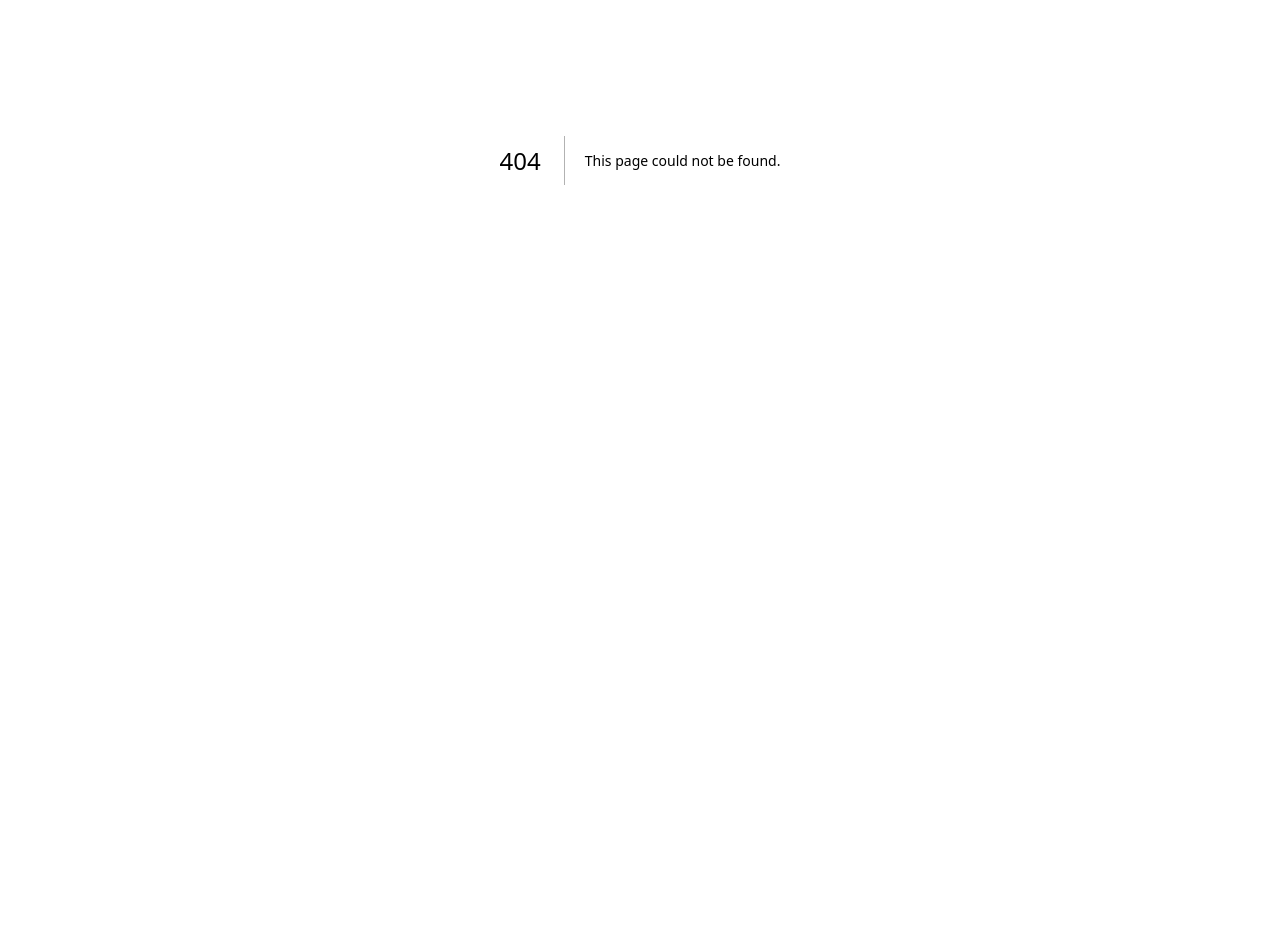
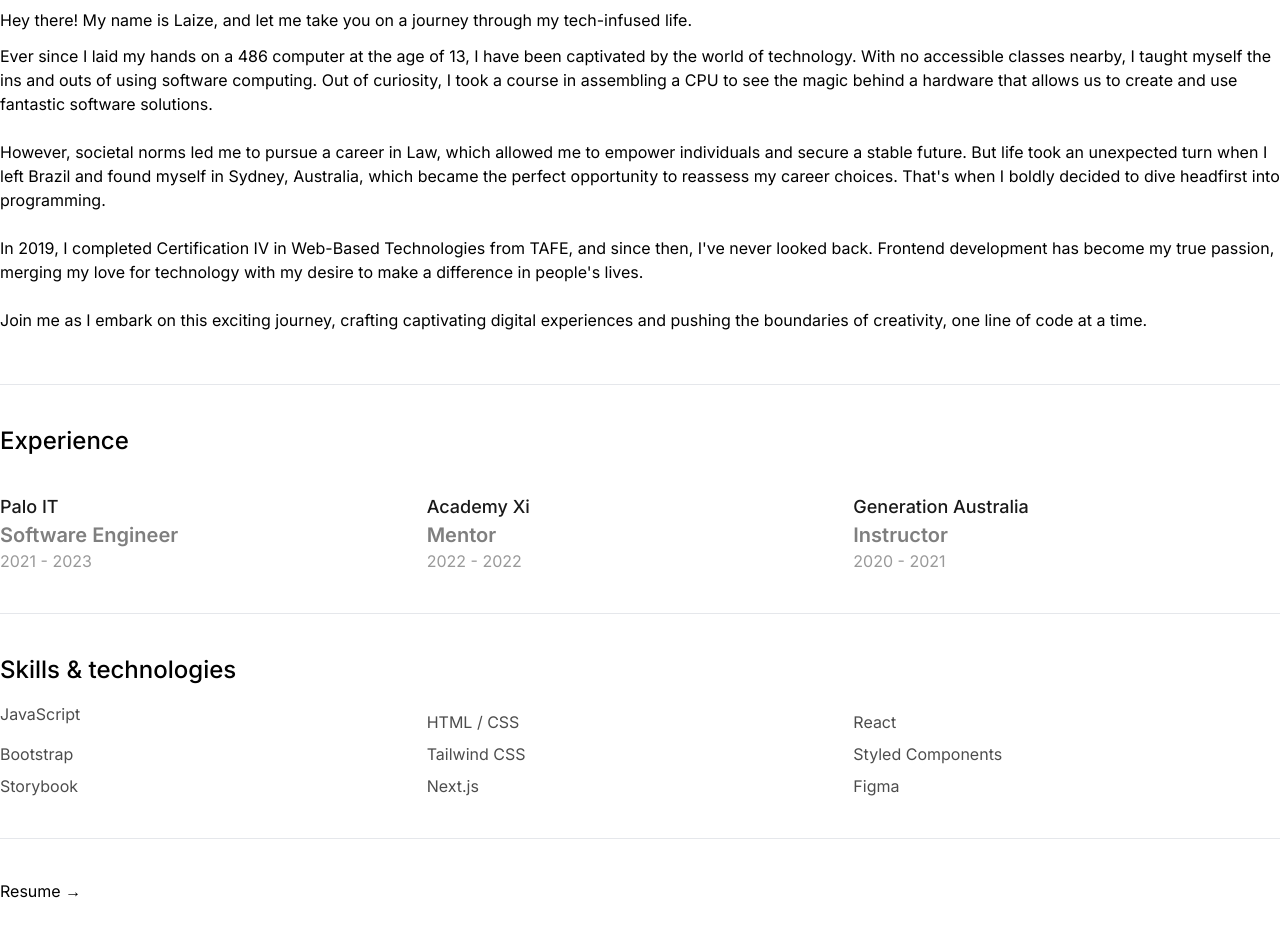
Before and after one commit to laizeferraz/Portfolio2023, a Next.js app: page /profile in a window 1280 px wide. Before the commit this address had no page. Shown: the part 240-1176 px from the top of the page. Before the commit the page ends 800 px from the top, so only its background shows below. Built offline with nearby package versions, Linux system fonts and the light colour scheme.

Commit message:
add profile content and layout

```diff
--- /dev/null
+++ b/src/app/profile/page.tsx
@@ -0,0 +1,135 @@
+const experience: {
+  company: string
+  role: string
+  date: string
+}[] = [
+  {
+    company: 'Palo IT',
+    role: 'Software Engineer',
+    date: '2021 - 2023',
+  },
+  {
+    company: 'Academy Xi',
+    role: 'Mentor',
+    date: '2022 - 2022',
+  },
+  {
+    company: 'Generation Australia',
+    role: 'Instructor',
+    date: '2020 - 2021',
+  },
+]
+
+const skills: string[] = [
+  'JavaScript',
+  'HTML / CSS',
+  'React',
+  'Bootstrap',
+  'Tailwind CSS',
+  'Styled Components',
+  'Storybook',
+  'Next.js',
+  'Figma',
+]
+
+export default function Profile() {
+  return (
+    <main>
+      <section className="py-20">
+        <h1 className="text-4xl font-medium tracking-tighter text-black">
+          Profile
+        </h1>
+      </section>
+
+      <section className="border-b border-gray-200 pb-10">
+        <div>
+          <h2 className="mb-4 text-2xl font-medium text-black">
+            How I got here
+          </h2>
+          <article>
+            Hey there! My name is Laize, and let me take you on a journey
+            through my tech-infused life.
+            <p className="py-3">
+              Ever since I laid my hands on a 486 computer at the age of 13, I
+              have been captivated by the world of technology. With no
+              accessible classes nearby, I taught myself the ins and outs of
+              using software computing. Out of curiosity, I took a course in
+              assembling a CPU to see the magic behind a hardware that allows us
+              to create and use fantastic software solutions.{' '}
+            </p>
+            <p className="py-3">
+              However, societal norms led me to pursue a career in Law, which
+              allowed me to empower individuals and secure a stable future. But
+              life took an unexpected turn when I left Brazil and found myself
+              in Sydney, Australia, which became the perfect opportunity to
+              reassess my career choices. That&apos;s when I boldly decided to
+              dive headfirst into programming.
+            </p>
+            <p className="py-3">
+              {' '}
+              In 2019, I completed Certification IV in Web-Based Technologies
+              from TAFE, and since then, I&apos;ve never looked back. Frontend
+              development has become my true passion, merging my love for
+              technology with my desire to make a difference in people&apos;s
+              lives.
+            </p>{' '}
+            <p className="py-3">
+              Join me as I embark on this exciting journey, crafting captivating
+              digital experiences and pushing the boundaries of creativity, one
+              line of code at a time.
+            </p>
+          </article>
+        </div>
+      </section>
+
+      <section className="border-b border-gray-200 py-10">
+        <div className="">
+          <h2 className="mb-4 text-2xl font-medium text-black">Experience</h2>
+          <div className="grid grid-cols-1 md:grid-cols-3">
+            {experience.map((exp) => {
+              return (
+                <div key={exp.company}>
+                  <h4 className="mt-5">
+                    <p className="text-lg font-medium text-black/90">
+                      {exp.company}
+                    </p>
+                    <p className="text-black/50">{exp.role}</p>
+                  </h4>
+                  <p className="text-black/40">{exp.date}</p>
+                </div>
+              )
+            })}
+          </div>
+        </div>
+      </section>
+
+      <section className="border-b border-gray-200 py-10">
+        <div className="">
+          <h2 className="mb-4 text-2xl font-medium text-black">
+            Skills & technologies
+          </h2>
+          <div>
+            <ul className="grid grid-cols-1 space-y-2 md:grid-cols-3">
+              {skills.map((skill) => {
+                return (
+                  <li key={skill} className="text-md font-normal text-black/70">
+                    {skill}
+                  </li>
+                )
+              })}
+            </ul>
+          </div>
+        </div>
+      </section>
+      <div className="py-10">
+        <a
+          href="/files/ResumeMay23.pdf"
+          target="_blank"
+          rel="noopener noreferrer"
+        >
+          Resume →
+        </a>
+      </div>
+    </main>
+  )
+}
```
